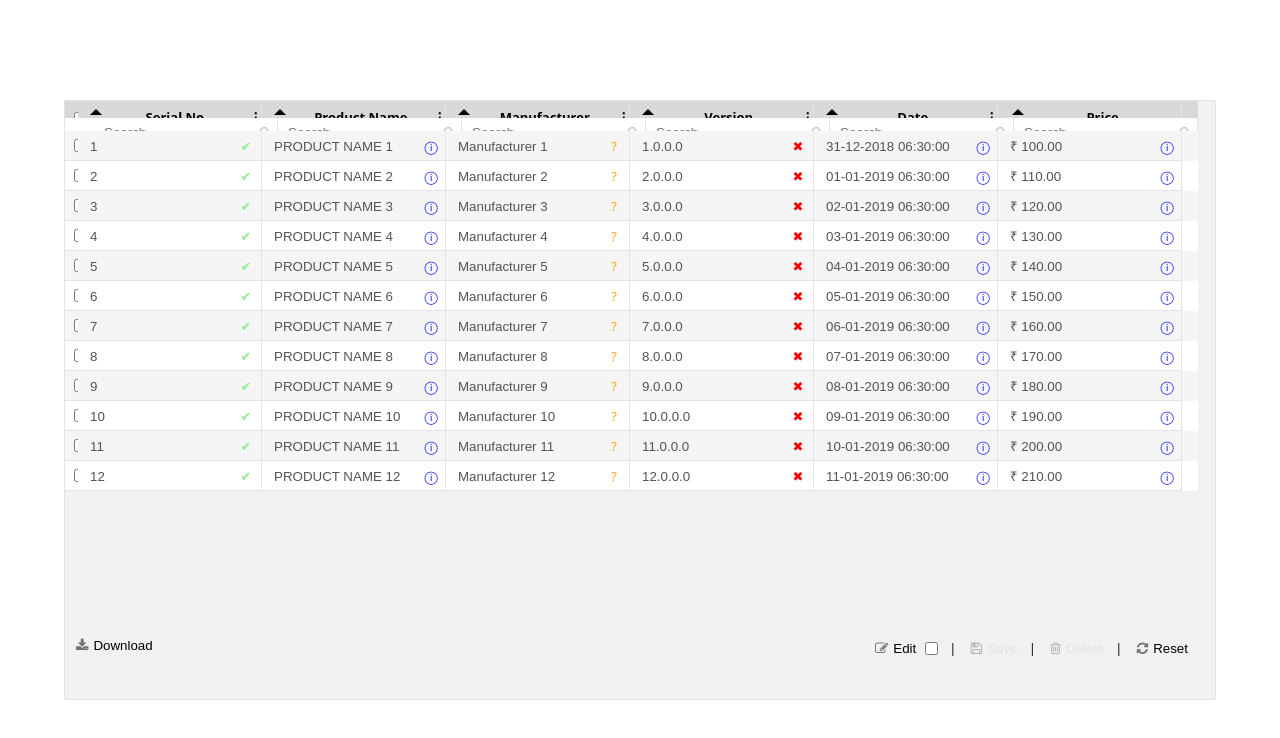
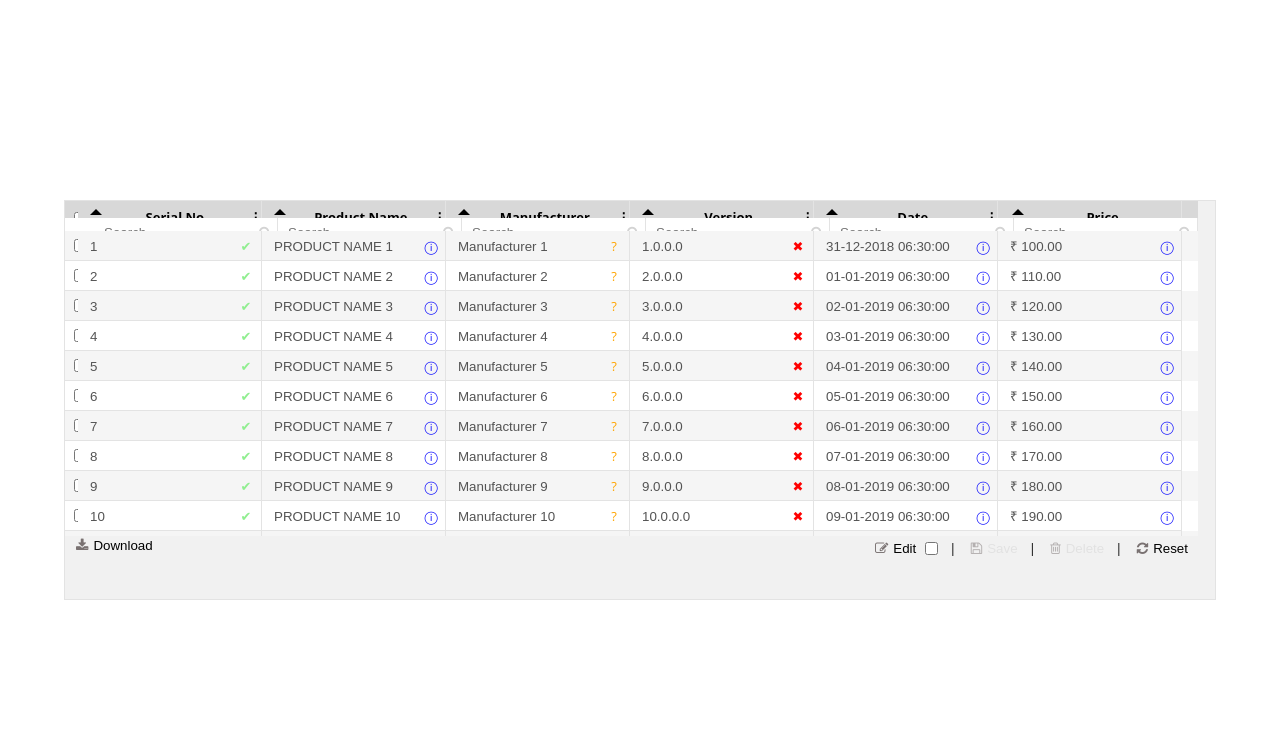
Before and after one commit to Saurodip/Datatable, an Angular app: page / in a window 1280 px wide. Shown: the top 738 px of the page. Built offline with nearby package versions, Linux system fonts and the light colour scheme.

Commit message:
Datatable

```diff
--- a/src/app/app.component.html
+++ b/src/app/app.component.html
@@ -1,7 +1,7 @@
 <div class="app-datatable-container">
     <app-datatable class="app-datatable" [checkboxSelection]="true" [filter]="dataTableFilterType.Column"
         [columnResponsive]="true" [data]="data" [dataLoadingPattern]="dataTableLoadingPattern.VirtualScrolling"
-        [filterTextLimit]="50" [header]="header" [height]="'600px'" [headerStyle]="headerStyle"
+        [filterTextLimit]="50" [header]="header" [height]="'400px'" [headerStyle]="headerStyle"
         id="module-datatable-index" [pagination]="paginationData" [popup]="popupData" [rowStyle]="rowStyle"
         [toolbar]="toolbarData" [treeGrid]="true" [virtualScrolling]="virtualScrollingData">
     </app-datatable>
--- a/src/app/app.component.scss
+++ b/src/app/app.component.scss
@@ -1,6 +1,6 @@
 .app-datatable-container {
     bottom: 0px;
-    height: 600px;
+    height: 400px;
     left: 0px;
     margin: auto;
     position: absolute;
```
